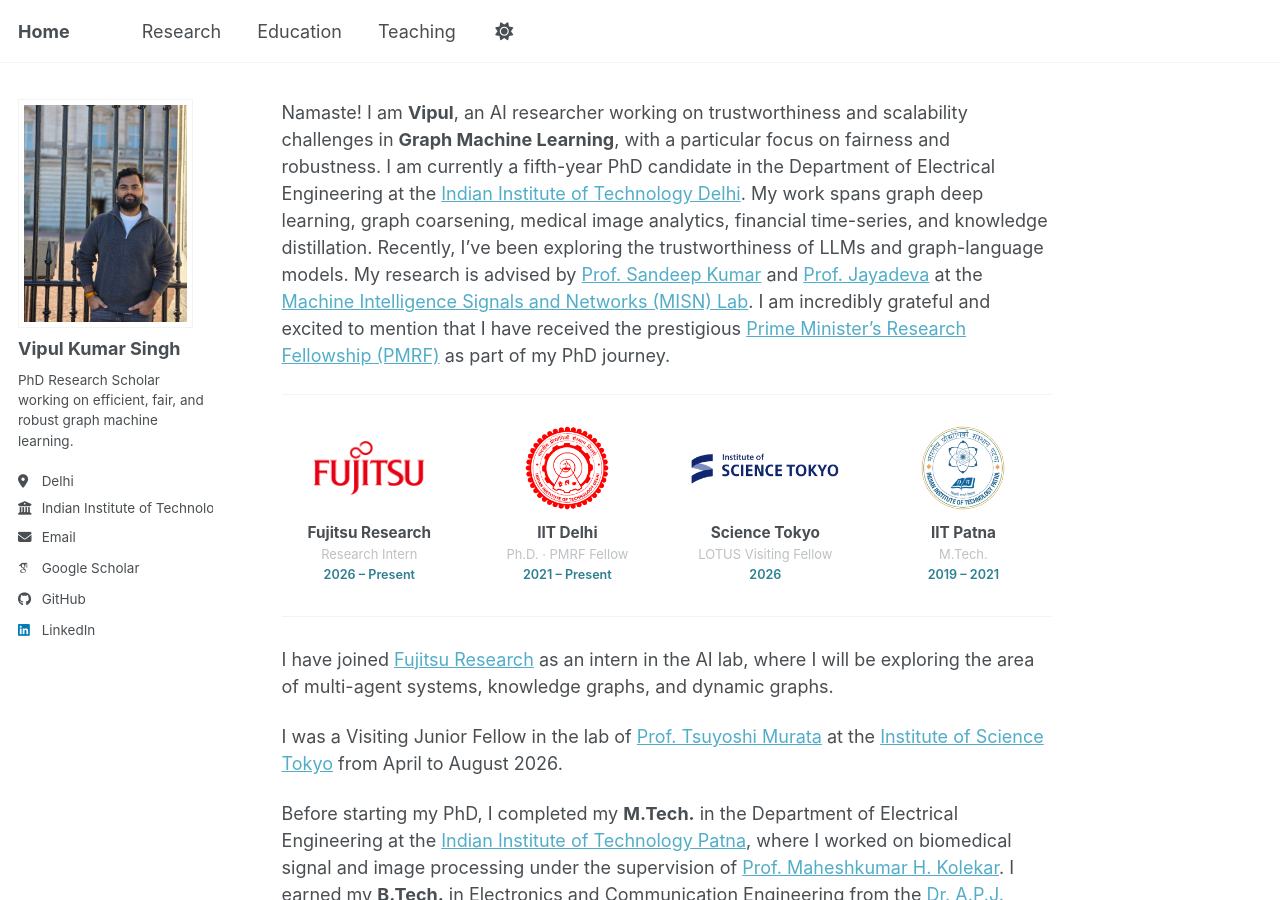
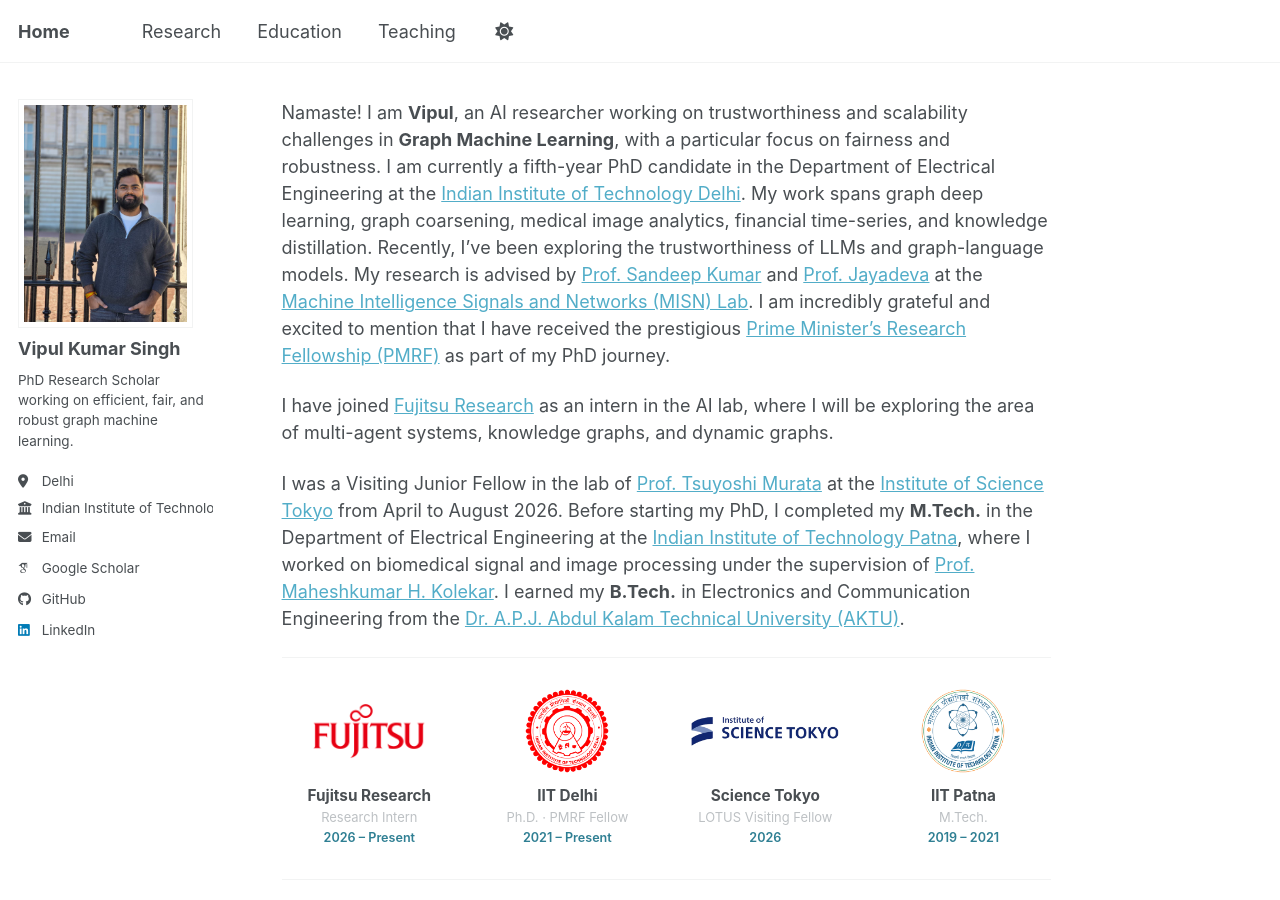
Before and after one commit to shashivipul/shashivipul.github.io, a Jekyll site: the page built from _pages/about.md, in a window 1280 px wide and 900 px high. Built offline with Jekyll 4.4.1, drawn with Linux system fonts in a browser that asks for light colours; some web fonts are replaced; a script bundle is joined from its source files by our own code; library files that are not in the unit come from our copies; some of the changed lines change nothing that is shown; some of the changed text lies outside the part shown.

Commit message:
Update about page to eliminate redundancy
Removed duplicate information about internship and education.

```diff
--- a/_pages/about.md
+++ b/_pages/about.md
@@ -8,6 +8,10 @@
 ---
 
 Namaste! I am **Vipul**, an AI researcher working on trustworthiness and scalability challenges in **Graph Machine Learning**, with a particular focus on fairness and robustness. I am currently a fifth-year PhD candidate in the Department of Electrical Engineering at the [Indian Institute of Technology Delhi](https://home.iitd.ac.in). My work spans graph deep learning, graph coarsening, medical image analytics, financial time-series, and knowledge distillation. Recently, I've been exploring the trustworthiness of LLMs and graph-language models. My research is advised by [Prof. Sandeep Kumar](https://sites.google.com/view/sandeepkr/home) and [Prof. Jayadeva](https://web.iitd.ac.in/~jayadeva/) at the [Machine Intelligence Signals and Networks (MISN) Lab](https://misn.iitd.ac.in). I am incredibly grateful and excited to mention that I have received the prestigious [Prime Minister’s Research Fellowship (PMRF)](https://www.pmrf.in) as part of my PhD journey.
+
+I have joined [Fujitsu Research](https://global.fujitsu/en-apac) as an intern in the AI lab, where I will be exploring the area of multi-agent systems, knowledge graphs, and dynamic graphs.
+
+I was a Visiting Junior Fellow in the lab of [Prof. Tsuyoshi Murata](https://www.net.c.titech.ac.jp/murata.html) at the [Institute of Science Tokyo](https://www.isct.ac.jp/en) from April to August 2026. Before starting my PhD, I completed my **M.Tech.** in the Department of Electrical Engineering at the [Indian Institute of Technology Patna](https://www.iitp.ac.in), where I worked on biomedical signal and image processing under the supervision of [Prof. Maheshkumar H. Kolekar](https://www.iitp.ac.in/~mahesh/). I earned my **B.Tech.** in Electronics and Communication Engineering from the [Dr. A.P.J. Abdul Kalam Technical University (AKTU)](https://aktu.ac.in).
 
 <div class="affiliations">
   <a class="affil" href="https://global.fujitsu/en-apac" target="_blank" rel="noopener">
@@ -55,11 +59,7 @@
   </a>
 </div>
 
-I have joined [Fujitsu Research](https://global.fujitsu/en-apac) as an intern in the AI lab, where I will be exploring the area of multi-agent systems, knowledge graphs, and dynamic graphs.
 
-I was a Visiting Junior Fellow in the lab of [Prof. Tsuyoshi Murata](https://www.net.c.titech.ac.jp/murata.html) at the [Institute of Science Tokyo](https://www.isct.ac.jp/en) from April to August 2026.
-
-Before starting my PhD, I completed my **M.Tech.** in the Department of Electrical Engineering at the [Indian Institute of Technology Patna](https://www.iitp.ac.in), where I worked on biomedical signal and image processing under the supervision of [Prof. Maheshkumar H. Kolekar](https://www.iitp.ac.in/~mahesh/). I earned my **B.Tech.** in Electronics and Communication Engineering from the [Dr. A.P.J. Abdul Kalam Technical University (AKTU)](https://aktu.ac.in).
 
 <div style="display:flex; justify-content:center; gap:28px; flex-wrap:wrap;">
 
```
